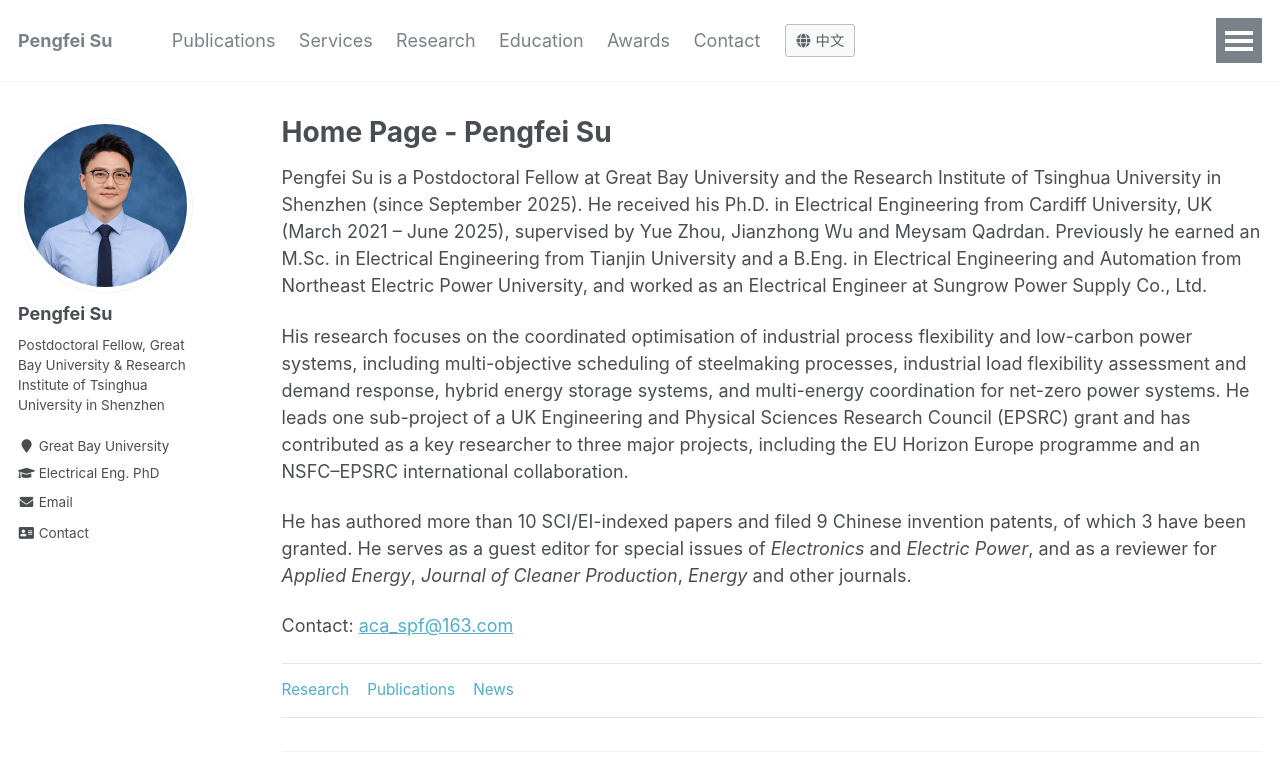
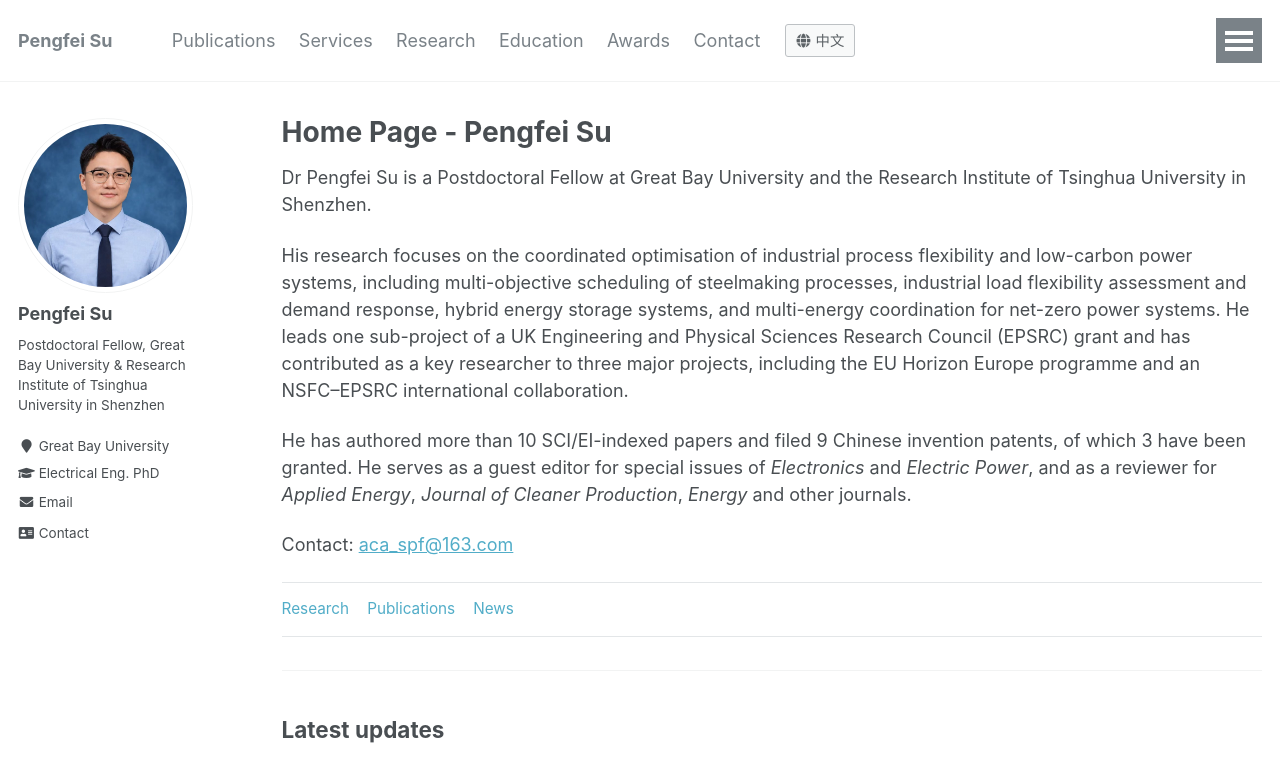
Before and after one commit to PengfeiSu6/PengfeiSu6.github.io, a plain HTML site: page en/index.html in a window 1280 px wide. Shown: the top 758 px of the page. Drawn offline with Linux system fonts and the light colour scheme.

Commit message:
Simplify homepage biography

```diff
--- a/en/index.html
+++ b/en/index.html
@@ -72,7 +72,7 @@
 </div>
 <div class="archive organized-page" id="content" tabindex="-1">
   <h1 class="page__title">Home Page - Pengfei Su</h1>
-  <p>Pengfei Su is a Postdoctoral Fellow at Great Bay University and the Research Institute of Tsinghua University in Shenzhen (since September 2025). He received his Ph.D. in Electrical Engineering from Cardiff University, UK (March 2021 &ndash; June 2025), supervised by Yue Zhou, Jianzhong Wu and Meysam Qadrdan. Previously he earned an M.Sc. in Electrical Engineering from Tianjin University and a B.Eng. in Electrical Engineering and Automation from Northeast Electric Power University, and worked as an Electrical Engineer at Sungrow Power Supply Co., Ltd.</p>
+  <p>Dr Pengfei Su is a Postdoctoral Fellow at Great Bay University and the Research Institute of Tsinghua University in Shenzhen.</p>
   <p>His research focuses on the coordinated optimisation of industrial process flexibility and low-carbon power systems, including multi-objective scheduling of steelmaking processes, industrial load flexibility assessment and demand response, hybrid energy storage systems, and multi-energy coordination for net-zero power systems. He leads one sub-project of a UK Engineering and Physical Sciences Research Council (EPSRC) grant and has contributed as a key researcher to three major projects, including the EU Horizon Europe programme and an NSFC&ndash;EPSRC international collaboration.</p>
   <p>He has authored more than 10 SCI/EI-indexed papers and filed 9 Chinese invention patents, of which 3 have been granted. He serves as a guest editor for special issues of <em>Electronics</em> and <em>Electric Power</em>, and as a reviewer for <em>Applied Energy</em>, <em>Journal of Cleaner Production</em>, <em>Energy</em> and other journals.</p>
   <p class="contact-line">Contact: <a href="mailto:aca_spf@163.com" data-href="emailHref">aca_spf@163.com</a></p>
```
